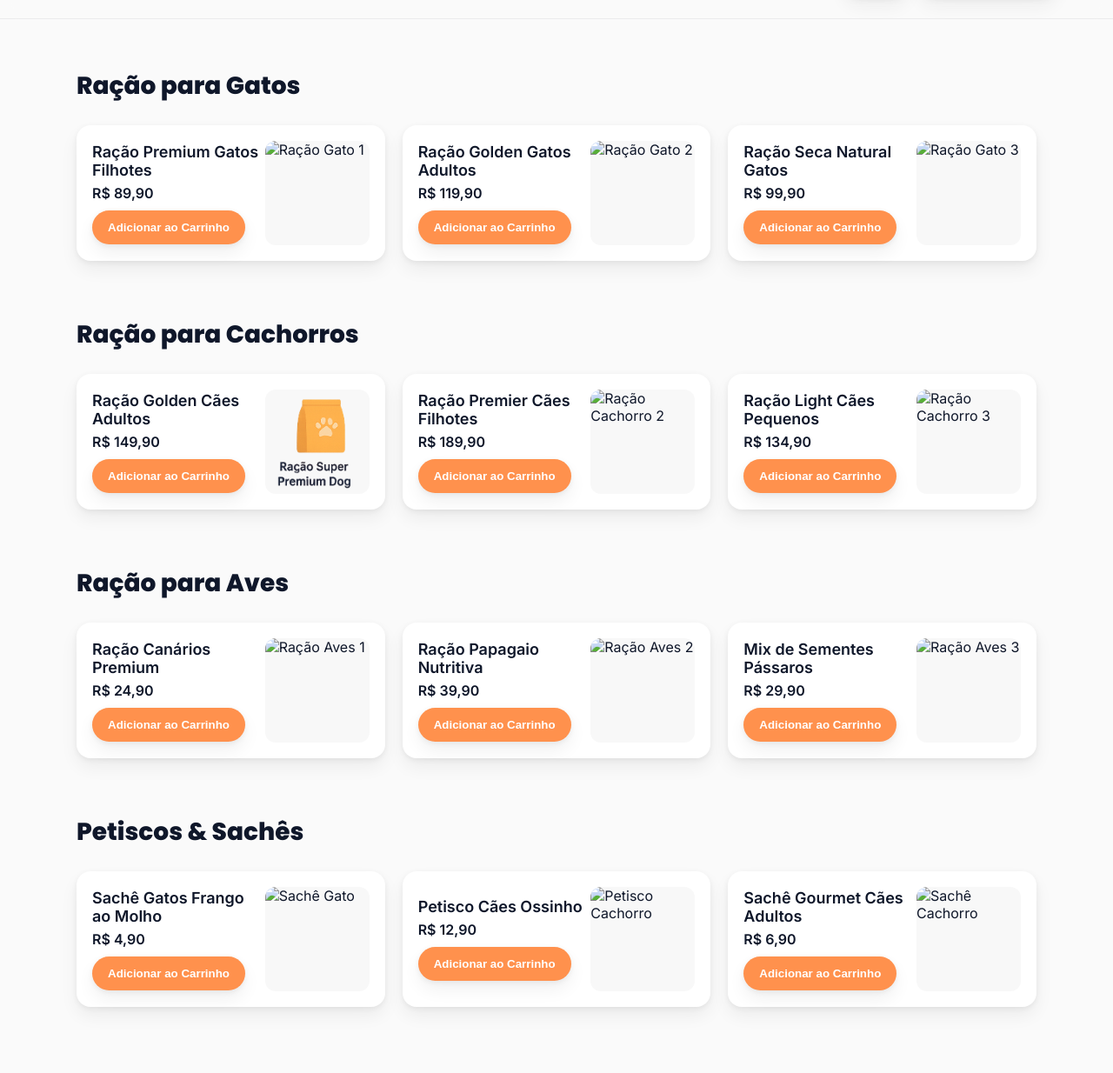
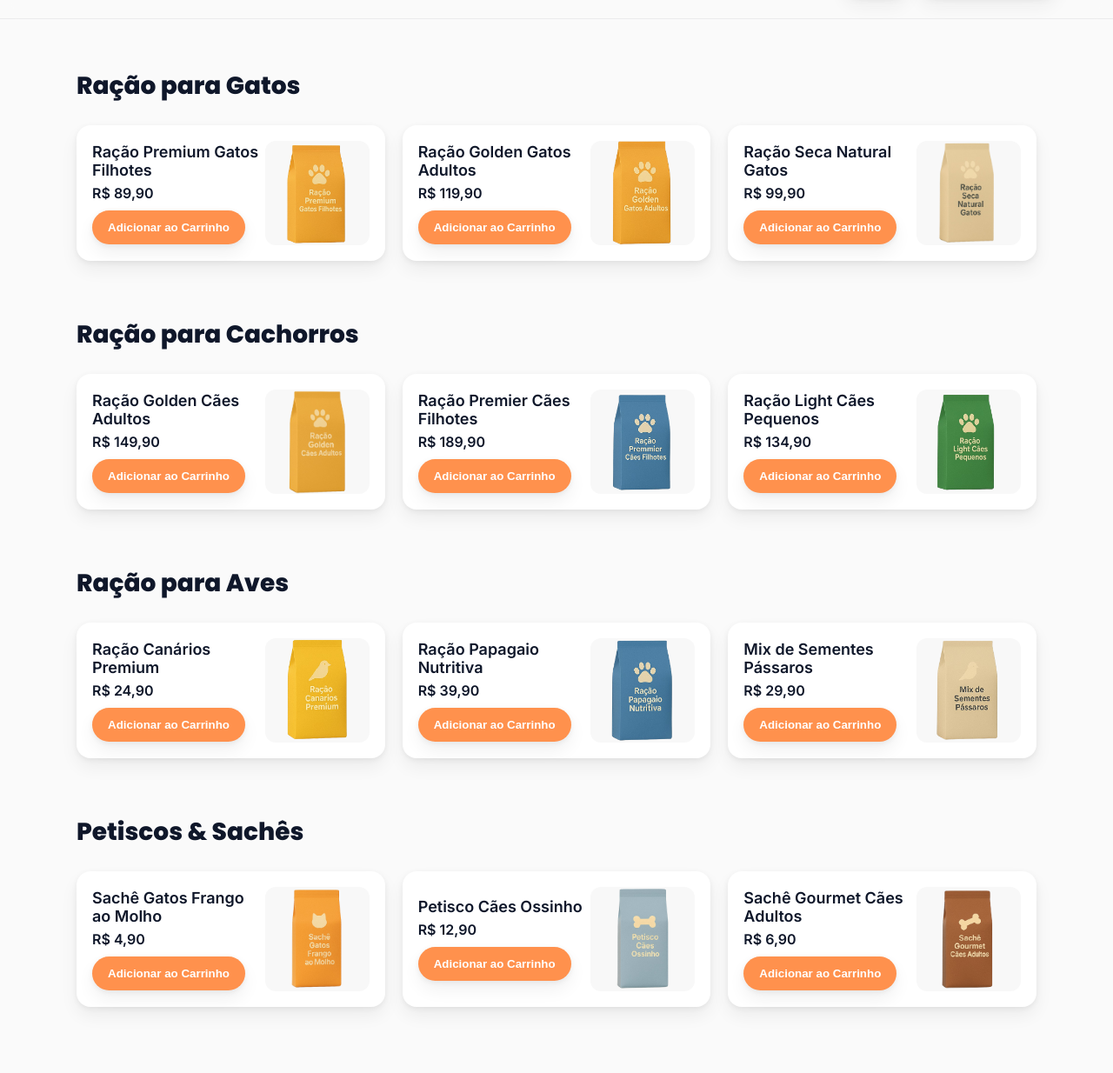
Before and after one commit to appessoa/PetGo, a plain HTML site: page produtos.html in a window 1280 px wide. Shown: the part 66-1300 px from the top of the page at 87% size. Drawn offline with Linux system fonts and the light colour scheme; files whose address does not match are found by name.

Commit message:
adição de imagens para pagina de produtos, sinc das imagens em todas as paginas

```diff
--- a/produtos.html
+++ b/produtos.html
@@ -91,7 +91,7 @@
             <div class="price">R$ 89,90</div>
             <button class="btn primary">Adicionar ao Carrinho</button>
           </div>
-          <img src="img/racao-gato1.png" alt="Ração Gato 1" class="product-img">
+          <img src="IMAGENS/pacote6.png" alt="Ração Gato 1" class="product-img">
         </article>
         <article class="product-card">
           <div class="product-info">
@@ -99,7 +99,7 @@
             <div class="price">R$ 119,90</div>
             <button class="btn primary">Adicionar ao Carrinho</button>
           </div>
-          <img src="img/racao-gato2.png" alt="Ração Gato 2" class="product-img">
+          <img src="IMAGENS/pacote1.png" alt="Ração Gato 2" class="product-img">
         </article>
         <article class="product-card">
           <div class="product-info">
@@ -107,7 +107,7 @@
             <div class="price">R$ 99,90</div>
             <button class="btn primary">Adicionar ao Carrinho</button>
           </div>
-          <img src="img/racao-gato3.png" alt="Ração Gato 3" class="product-img">
+          <img src="IMAGENS/pacote9.png" alt="Ração Gato 3" class="product-img">
         </article>
       </div>
     </section>
@@ -122,7 +122,7 @@
             <div class="price">R$ 149,90</div>
             <button class="btn primary">Adicionar ao Carrinho</button>
           </div>
-          <img src="C:\Users\ppess\OneDrive\Área de Trabalho\Pacote01.png" alt="Ração Cachorro 1" class="product-img">
+          <img src="IMAGENS/pacote8.png" alt="Ração Cachorro 1" class="product-img">
         </article>
         <article class="product-card">
           <div class="product-info">
@@ -130,7 +130,7 @@
             <div class="price">R$ 189,90</div>
             <button class="btn primary">Adicionar ao Carrinho</button>
           </div>
-          <img src="img/racao-cachorro2.png" alt="Ração Cachorro 2" class="product-img">
+          <img src="IMAGENS/pacote2.png" alt="Ração Cachorro 2" class="product-img">
         </article>
         <article class="product-card">
           <div class="product-info">
@@ -138,7 +138,7 @@
             <div class="price">R$ 134,90</div>
             <button class="btn primary">Adicionar ao Carrinho</button>
           </div>
-          <img src="img/racao-cachorro3.png" alt="Ração Cachorro 3" class="product-img">
+          <img src="IMAGENS/pacote3.png" alt="Ração Cachorro 3" class="product-img">
         </article>
       </div>
     </section>
@@ -153,7 +153,7 @@
             <div class="price">R$ 24,90</div>
             <button class="btn primary">Adicionar ao Carrinho</button>
           </div>
-          <img src="img/racao-ave1.png" alt="Ração Aves 1" class="product-img">
+          <img src="IMAGENS/pacote4.png" alt="Ração Aves 1" class="product-img">
         </article>
         <article class="product-card">
           <div class="product-info">
@@ -161,7 +161,7 @@
             <div class="price">R$ 39,90</div>
             <button class="btn primary">Adicionar ao Carrinho</button>
           </div>
-          <img src="img/racao-ave2.png" alt="Ração Aves 2" class="product-img">
+          <img src="IMAGENS/pacote5.png" alt="Ração Aves 2" class="product-img">
         </article>
         <article class="product-card">
           <div class="product-info">
@@ -169,7 +169,7 @@
             <div class="price">R$ 29,90</div>
             <button class="btn primary">Adicionar ao Carrinho</button>
           </div>
-          <img src="img/racao-ave3.png" alt="Ração Aves 3" class="product-img">
+          <img src="IMAGENS/pacote7.png" alt="Ração Aves 3" class="product-img">
         </article>
       </div>
     </section>
@@ -184,7 +184,7 @@
             <div class="price">R$ 4,90</div>
             <button class="btn primary">Adicionar ao Carrinho</button>
           </div>
-          <img src="img/sache-gato1.png" alt="Sachê Gato" class="product-img">
+          <img src="IMAGENS/pacote10.png" alt="Sachê Gato" class="product-img">
         </article>
         <article class="product-card">
           <div class="product-info">
@@ -192,7 +192,7 @@
             <div class="price">R$ 12,90</div>
             <button class="btn primary">Adicionar ao Carrinho</button>
           </div>
-          <img src="img/petisco-cachorro1.png" alt="Petisco Cachorro" class="product-img">
+          <img src="IMAGENS/pacote11.png" alt="Petisco Cachorro" class="product-img">
         </article>
         <article class="product-card">
           <div class="product-info">
@@ -200,7 +200,7 @@
             <div class="price">R$ 6,90</div>
             <button class="btn primary">Adicionar ao Carrinho</button>
           </div>
-          <img src="img/sache-cachorro1.png" alt="Sachê Cachorro" class="product-img">
+          <img src="IMAGENS/pacote12.png" alt="Sachê Cachorro" class="product-img">
         </article>
       </div>
     </section>
```
Also changed, not shown: index.html (+9 -9 lines), IMAGENS/pacote1.png (added), IMAGENS/pacote10.png (added), IMAGENS/pacote11.png (added), IMAGENS/pacote12.png (added), IMAGENS/pacote2.png (added), IMAGENS/pacote3.png (added), IMAGENS/pacote4.png (added), IMAGENS/pacote5.png (added), IMAGENS/pacote6.png (added), IMAGENS/pacote7.png (added), IMAGENS/pacote8.png (added), IMAGENS/pacote9.png (added).
